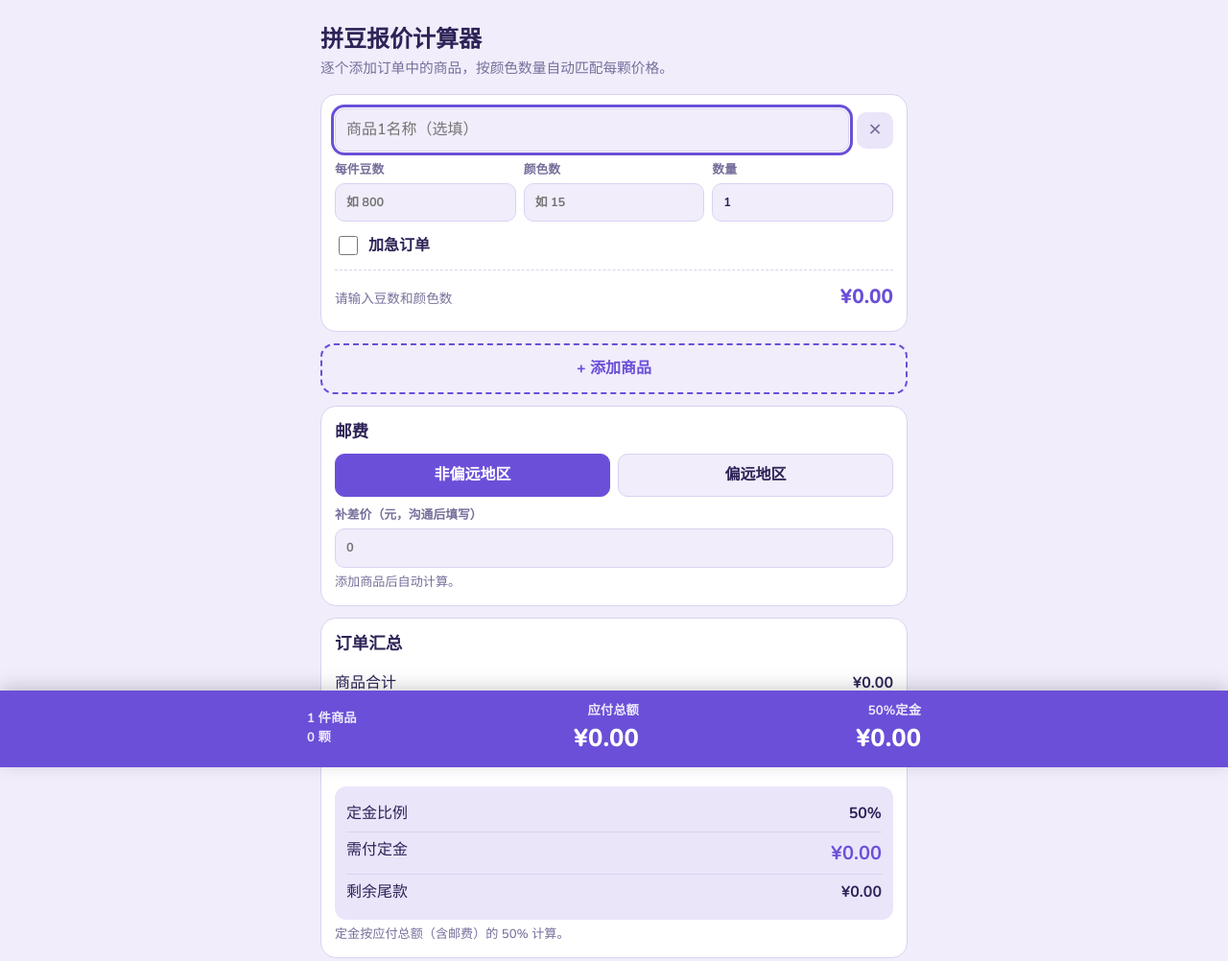
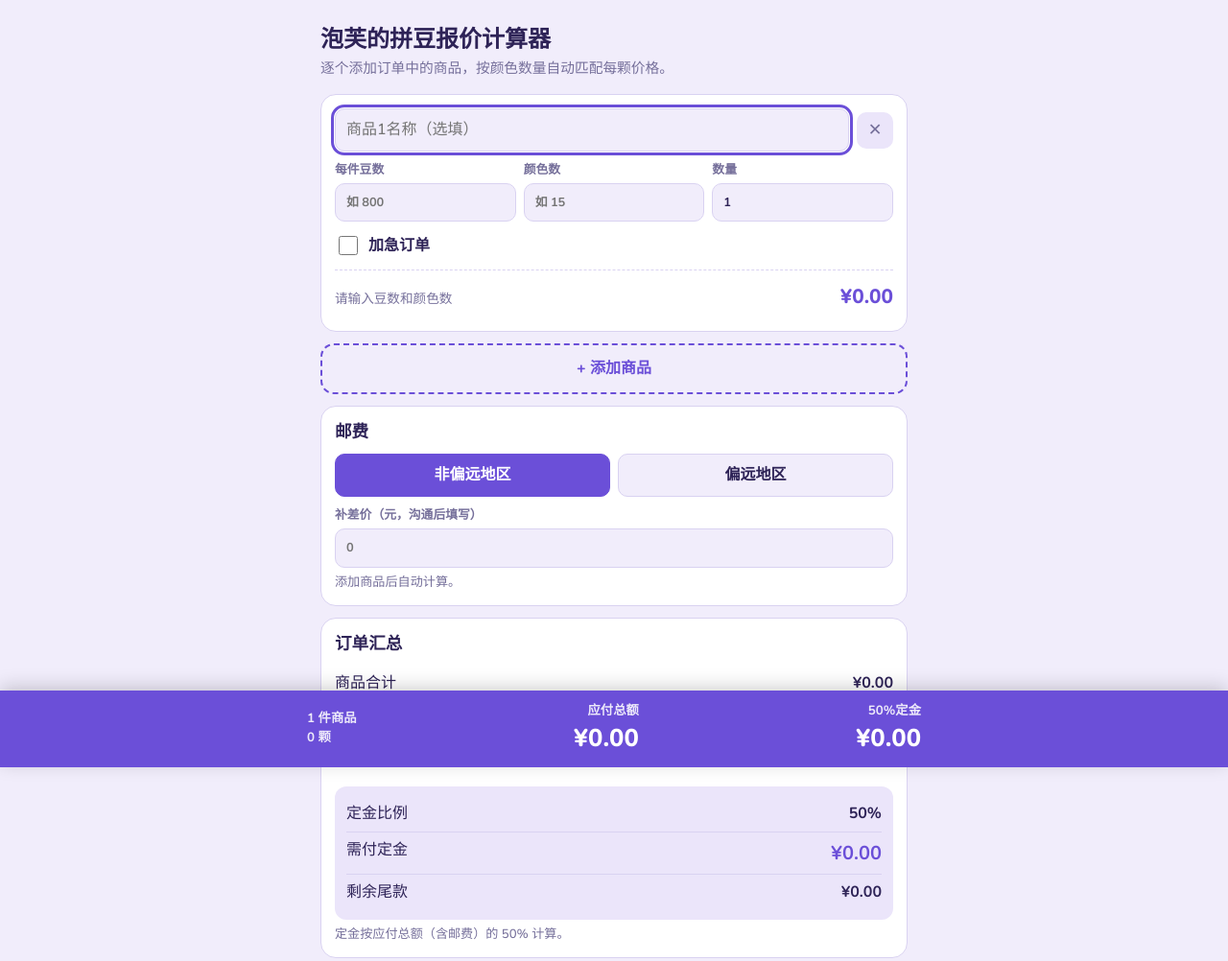
Before and after one commit to thepufflab/a, a plain HTML site: page index.html in a window 1280 px wide. Shown: the top 1002 px of the page at 96% size. Drawn offline with nearby package versions, Linux system fonts and the light colour scheme.

Commit message:
Update index.html
updated name

```diff
--- a/index.html
+++ b/index.html
@@ -3,7 +3,7 @@
 <head>
 <meta charset="utf-8">
 <meta name="viewport" content="width=device-width, initial-scale=1, viewport-fit=cover">
-<title>拼豆报价计算器</title>
+<title>泡芙的拼豆报价计算器</title>
 <link href="https://fonts.googleapis.com/css2?family=Nunito:wght@500;700;800&display=swap" rel="stylesheet">
 <style>
 :root{--bg:#f1edfb;--card:#fff;--ink:#2e2357;--mute:#76709b;--line:#d9d2f1;--acc:#6b4fd8;--acc-ink:#fff;--soft:#ebe5fa;--rush:#e8590c;--ok:#1f8a4c;
@@ -60,7 +60,7 @@ td:last-child{text-align:right;font-weight:700}
 </head>
 <body>
 <main>
-<h1>拼豆报价计算器</h1>
+<h1>泡芙的拼豆报价计算器</h1>
 <p class="sub">逐个添加订单中的商品，按颜色数量自动匹配每颗价格。</p>
 <div id="items"></div>
 <button class="add" id="add" type="button">+ 添加商品</button>
```
